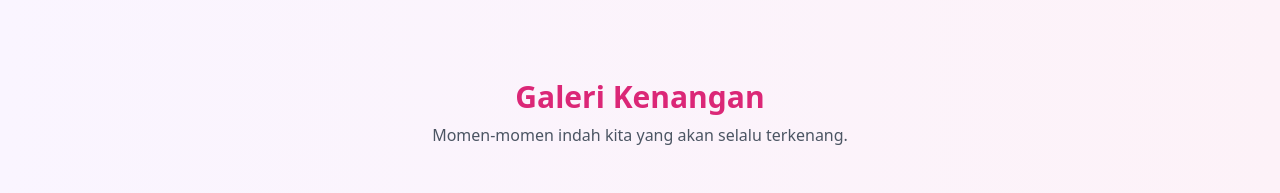
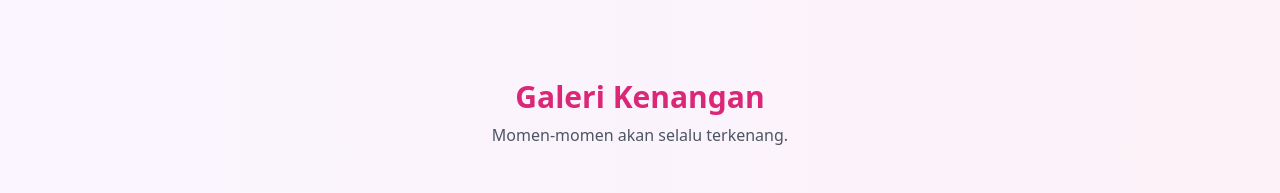
Before and after one commit to shandskeptic/hbdtitiadila, a React (Vite) app: page / in a window 1280 px wide. Shown: the part 1880-2073 px from the top of the page. Built offline with nearby package versions, Linux system fonts and the light colour scheme.

Commit message:
Add files via upload

```diff
--- a/src/components/Gallery.tsx
+++ b/src/components/Gallery.tsx
@@ -72,7 +72,7 @@ const Gallery: React.FC = () => {
 			<div className="mx-auto px-4 container">
 				<div className="mb-12 text-center">
 					<h2 className="mb-2 font-bold text-pink-600 text-3xl">Galeri Kenangan</h2>
-					<p className="mx-auto max-w-xl text-gray-600">Momen-momen indah kita yang akan selalu terkenang.</p>
+					<p className="mx-auto max-w-xl text-gray-600">Momen-momen akan selalu terkenang.</p>
 				</div>
 
 				<div className="gap-6 grid grid-cols-1 sm:grid-cols-2 lg:grid-cols-3">
```
